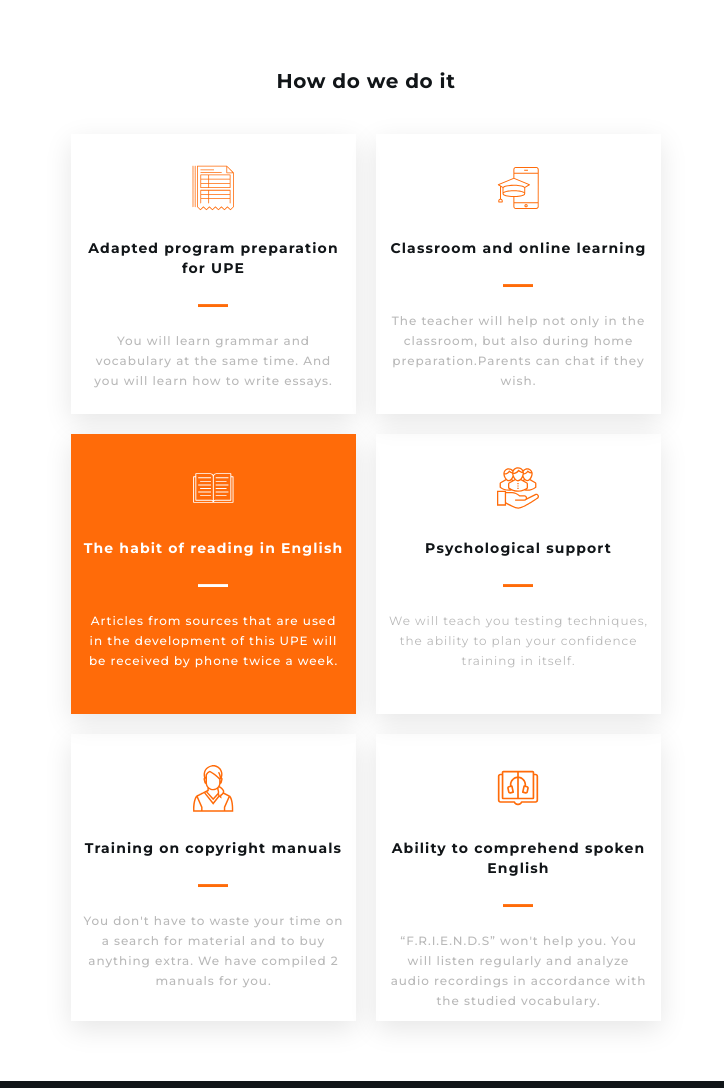
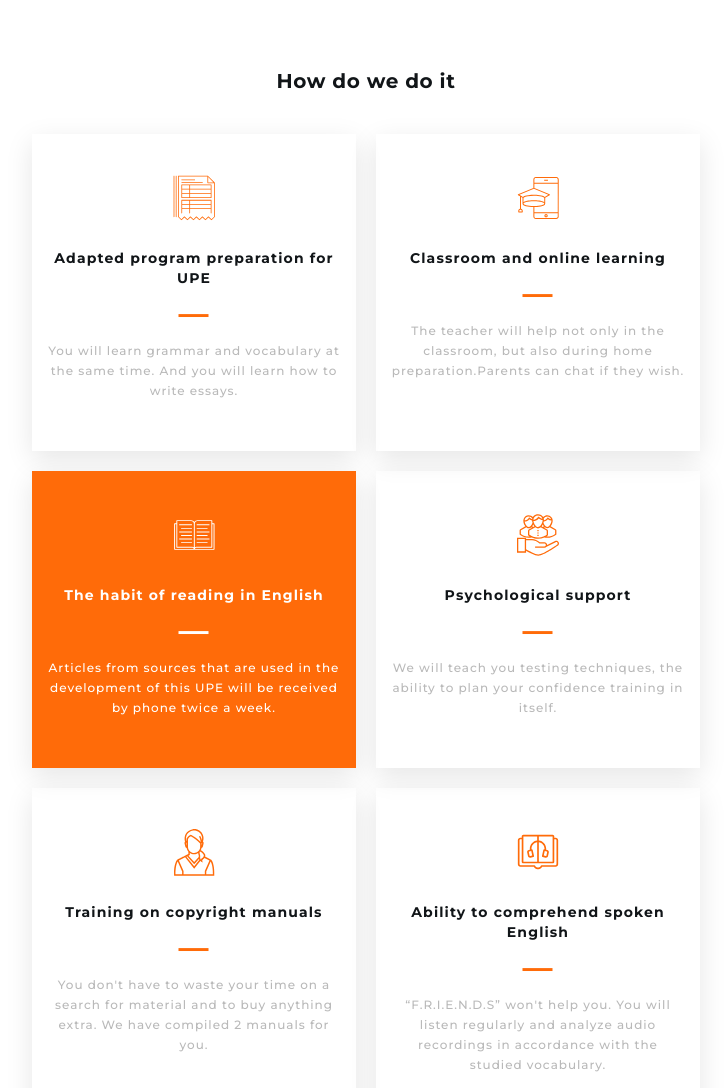
Before and after one commit to AntoBo/angry-coders, a website built with Parcel: page src/index.html in a window 1280 px wide. Shown: the part 1040-2128 px from the top of the page, without its empty margins (274-998 px from the left). Built offline with nearby package versions, Linux system fonts and the light colour scheme; files whose address does not match are found by name.

Commit message:
таблетка и мобильная версия

```diff
--- a/src/partials/how-we-do.html
+++ b/src/partials/how-we-do.html
@@ -39,7 +39,7 @@
           <use href="./images/icons.svg#icon-support"></use>
         </svg>
         <h3 class="we-do__title-card item__title">Psychological support</h3>
-        <p>
+        <p class="we-do__about">
           We will teach you testing techniques, the ability to plan your confidence training in
           itself.
         </p>
--- a/src/sass/components/_how-we-do.scss
+++ b/src/sass/components/_how-we-do.scss
@@ -6,6 +6,8 @@
     @include mq(desktop) {
       font-weight: 800;
       font-size: 46px;
+      text-align: left;
+      margin-bottom: 40px;
     }
   }
 
@@ -14,26 +16,13 @@
     flex-wrap: wrap;
     justify-content: center;
 
-    // max-width: 1100px;
     margin: 0 auto;
 
     text-align: center;
-
-    @include mq(tablet) {
-      max-width: 610px;
-    }
-
-    @include mq(desktop) {
-      max-width: 1160px;
-    }
   }
 
   &__item {
-    position: relative;
-    max-width: 290px;
-    min-height: 280px;
-    margin-bottom: 15px;
-    padding: 0 8px;
+    padding: 20px 7px;
 
     text-align: center;
 
@@ -44,19 +33,25 @@
       background-color: $accent-bg-color;
     }
 
-    @include grid(10px, 1);
+    @include mq(mobile-only) {
+      max-width: 290px;
+      min-height: 280px;
+      margin-bottom: 15px;
+      padding: 20px 7px;
+      @include grid(10px, 1);
+    }
 
     @include mq(tablet) {
       @include grid(10px, 2);
-      padding: 0 12px;
+      padding: 40px 15px;
     }
 
     @include mq(desktop) {
       @include grid(10px, 3);
+      padding: 40px 30px;
     }
   }
   &__icon {
-    margin-top: 30px;
     margin-bottom: 20px;
   }
   &__title-card {
@@ -87,7 +82,7 @@
 
     @include mq(desktop) {
       font-size: 18px;
-      line-height: 28px;
+      line-height: 1.55;
     }
   }
 }
```
